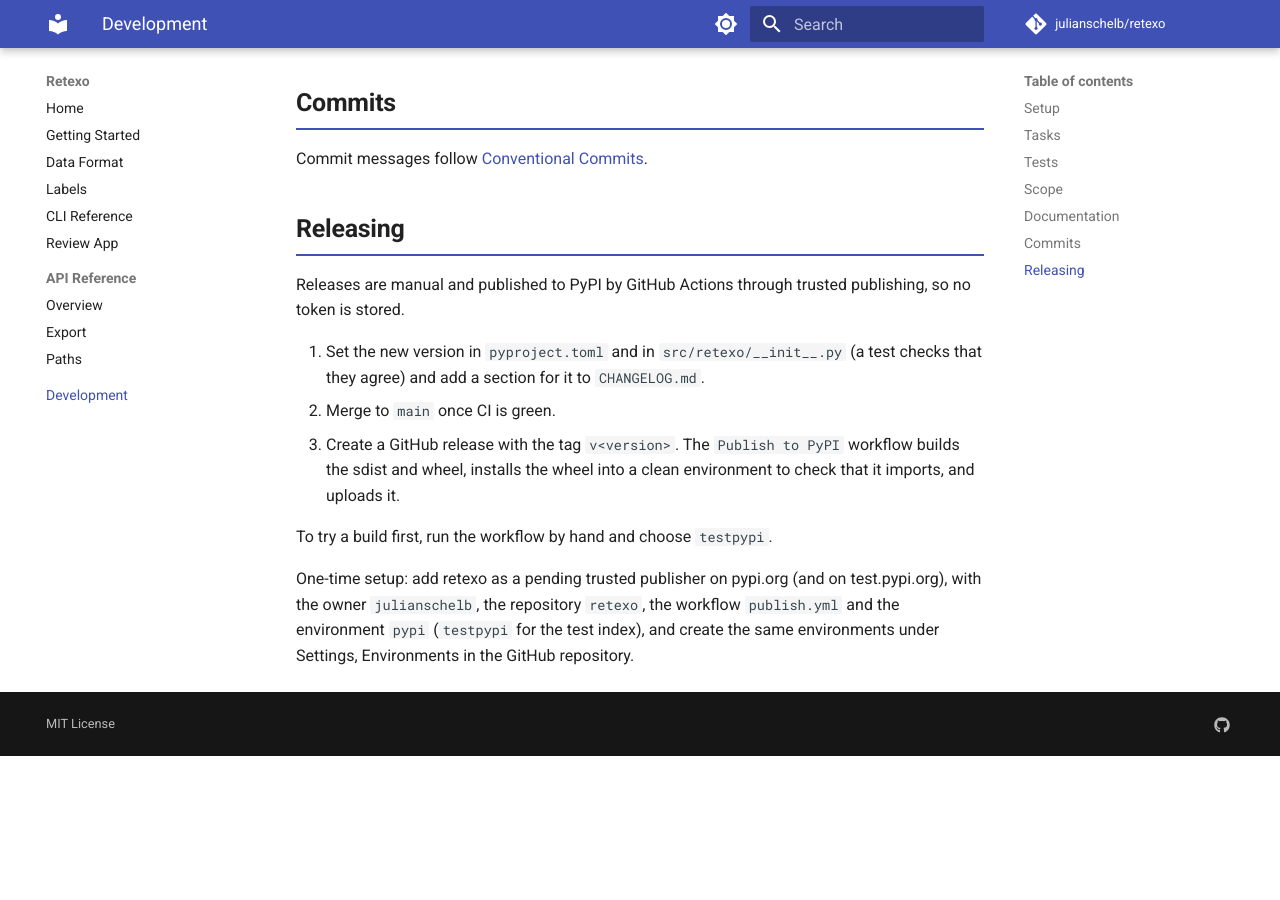
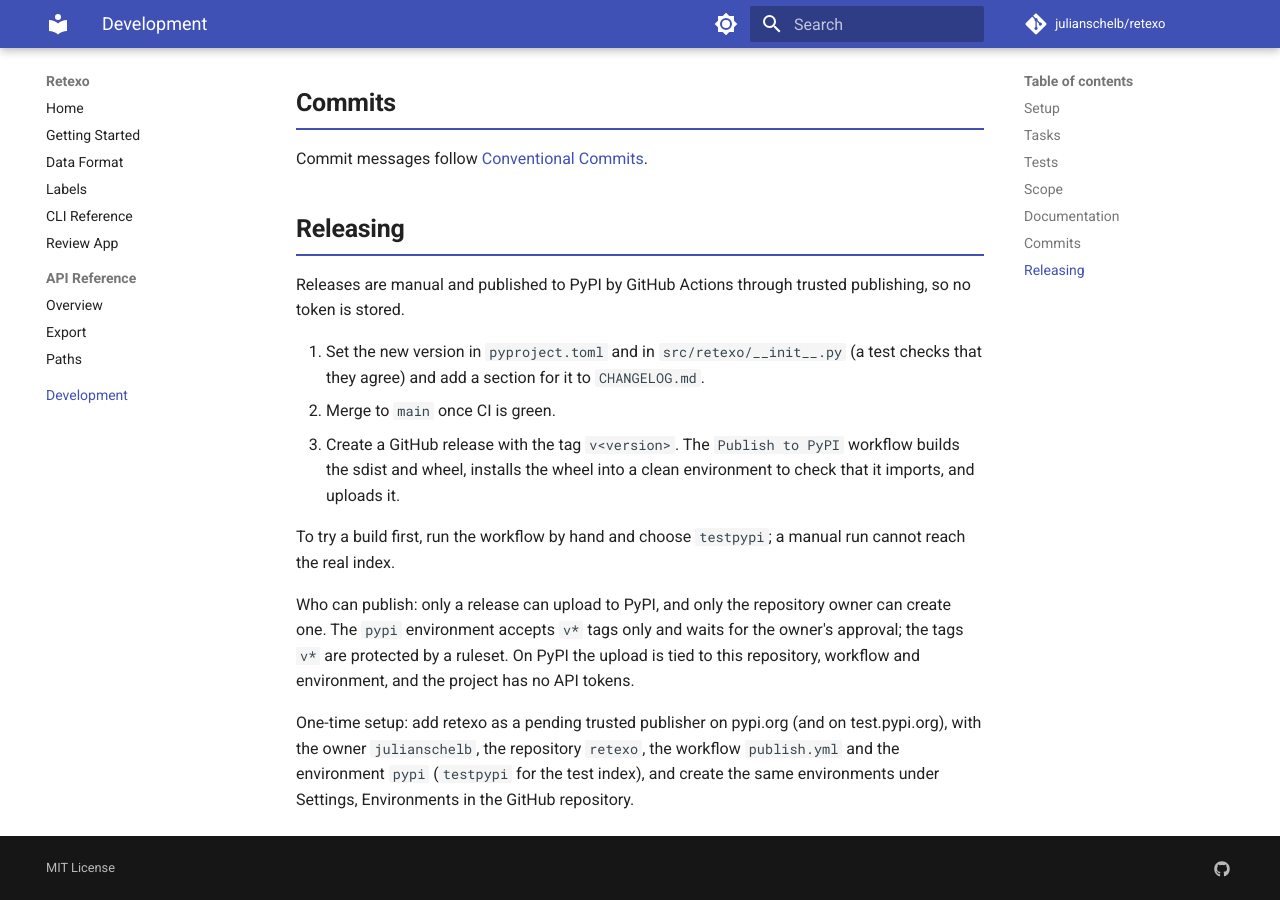
Before and after one commit to julianschelb/retexo, an MkDocs documentation site: the page built from docs/development.md, in a window 1280 px wide and 900 px high, scrolled down 1178 px. Built offline with MkDocs 1.6.1 and Material for MkDocs 9.7.7, drawn with Linux system fonts in a browser that asks for light colours; comment, search, counter and statistics services are not loaded; before the commit the page ends 1934 px from its top, so only the background shows below that.

Commit message:
build: let only a release publish to PyPI, and date the first release

```diff
--- a/docs/development.md
+++ b/docs/development.md
@@ -54,7 +54,11 @@
 3. Create a GitHub release with the tag `v<version>`. The `Publish to PyPI` workflow builds the sdist and wheel, installs
    the wheel into a clean environment to check that it imports, and uploads it.
 
-To try a build first, run the workflow by hand and choose `testpypi`.
+To try a build first, run the workflow by hand and choose `testpypi`; a manual run cannot reach the real index.
+
+Who can publish: only a release can upload to PyPI, and only the repository owner can create one. The `pypi`
+environment accepts `v*` tags only and waits for the owner's approval; the tags `v*` are protected by a ruleset. On
+PyPI the upload is tied to this repository, workflow and environment, and the project has no API tokens.
 
 One-time setup: add retexo as a pending trusted publisher on pypi.org (and on test.pypi.org), with the owner
 `julianschelb`, the repository `retexo`, the workflow `publish.yml` and the environment `pypi` (`testpypi` for the test
```
Also changed, not shown: CHANGELOG.md (+1 -1 lines), 1 other file.
